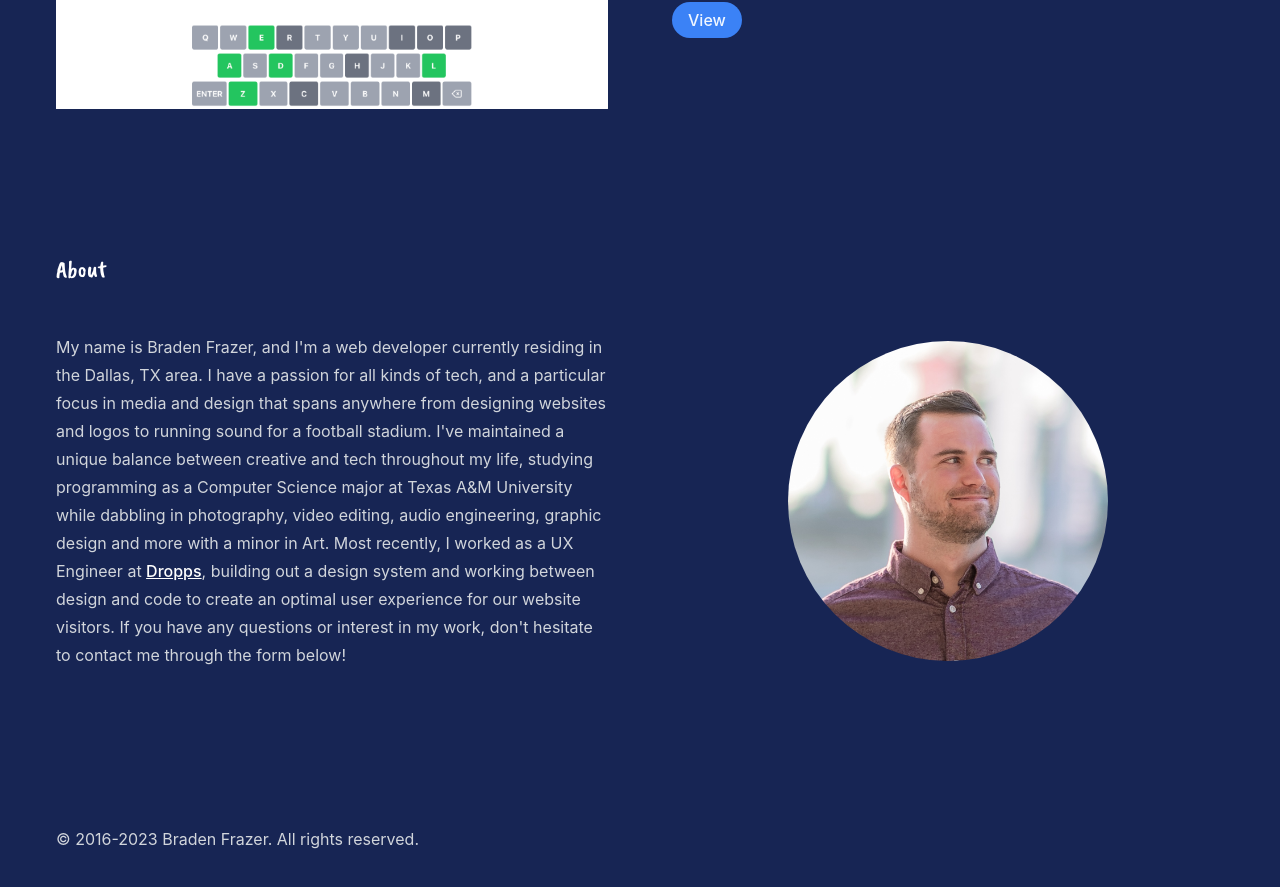
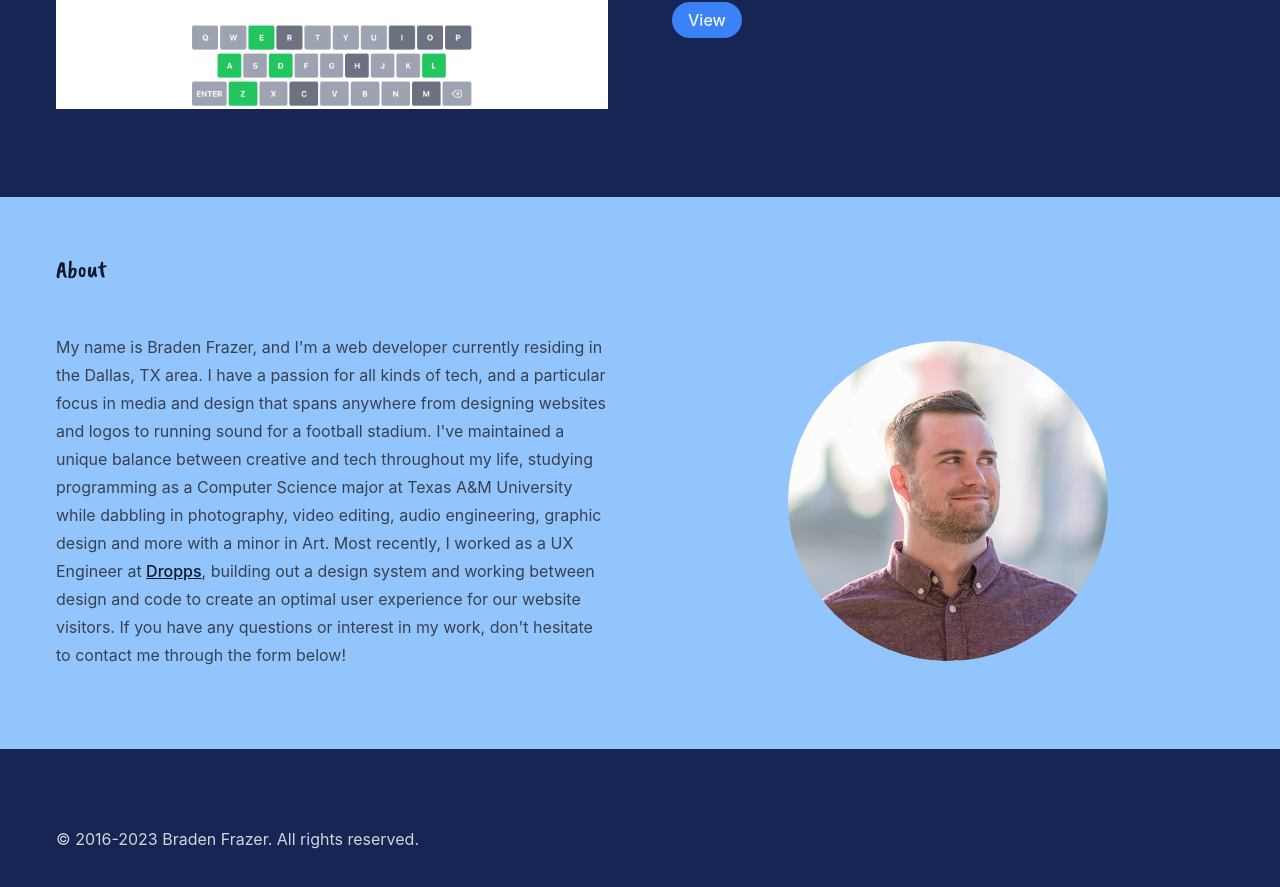
Before and after one commit to bradenfrazer/portfolio, a React (Vite) app: page / in a window 1280 px wide. Shown: the part 1835-2722 px from the top of the page. Built offline with nearby package versions, Linux system fonts and the light colour scheme.

Commit message:
about styling tweaks

```diff
--- a/src/components/About.tsx
+++ b/src/components/About.tsx
@@ -3,7 +3,13 @@ import photo from "../assets/about.jpg";
 
 export const About = () => {
   return (
-    <Section title="About">
+    <Section title="About" variant="light">
+      <div className="md:order-2">
+        <img
+          className="mx-auto w-48 max-w-xs rounded-full md:w-auto"
+          src={photo}
+        />
+      </div>
       <div>
         <p>
           My name is Braden Frazer, and I'm a web developer currently residing
@@ -24,9 +30,6 @@ export const About = () => {
           me through the form below!
         </p>
       </div>
-      <div>
-        <img className="mx-auto max-w-xs rounded-full" src={photo} />
-      </div>
     </Section>
   );
 };
```
